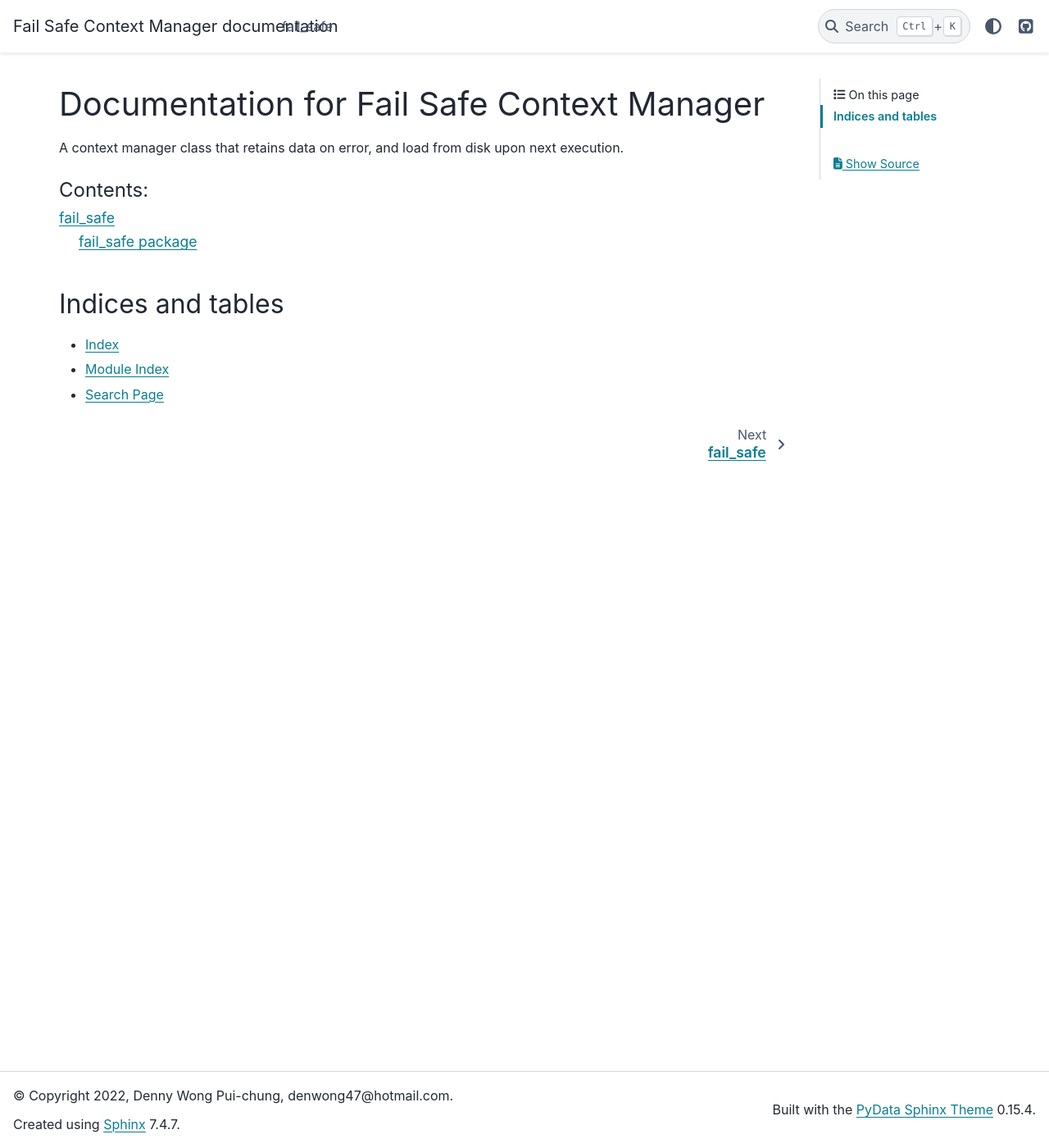
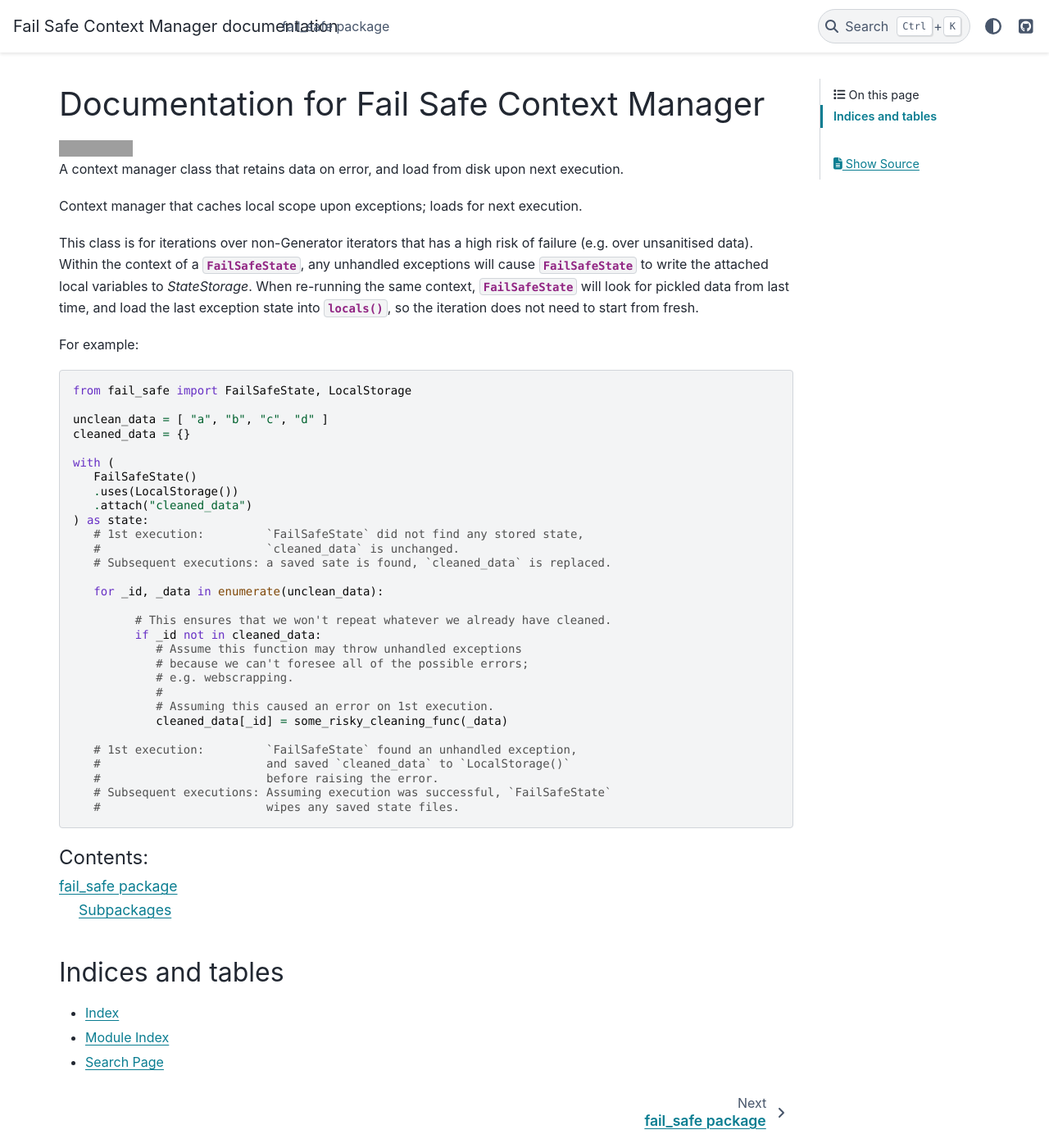
Before and after one commit to denwong47/fail_safe, a Sphinx documentation site: the page built from docs/source/index.rst, in a window 1280 px wide and 1400 px high. Shown: the whole window at 82% size. Built offline with Sphinx 7.4.7 and the PyData theme 0.15.4, drawn with Linux system fonts in a browser that asks for light colours; grey boxes are pictures that could not be loaded.

Commit message:
Minimal docstrings added.

```diff
--- a/docs/source/fail_safe.rst
+++ b/docs/source/fail_safe.rst
@@ -10,7 +10,9 @@ Subpackages
 -----------
 
 .. toctree::
-   :maxdepth: 4
+   :maxdepth: 2
 
+   fail_safe.classes
    fail_safe.config
-   fail_safe.decorators
+   fail_safe.utils
+\
--- a/docs/source/index.rst
+++ b/docs/source/index.rst
@@ -2,13 +2,58 @@
  Documentation for Fail Safe Context Manager
 ===================================================================================
 
+.. image:: https://github.com/denwong47/fail_safe/actions/workflows/CI.yml/badge.svg?branch=main
+
 A context manager class that retains data on error, and load from disk upon next execution.
+
+Context manager that caches local scope upon exceptions; loads for next execution.
+
+This class is for iterations over non-Generator iterators that has a high risk of
+failure (e.g. over unsanitised data). Within the context of a
+:class:`FailSafeState`, any unhandled exceptions will cause :class:`FailSafeState`
+to write the attached local variables to `StateStorage`. When re-running the
+same context, :class:`FailSafeState` will look for pickled data from last time,
+and load the last exception state into :func:`locals`, so the iteration does not
+need to start from fresh.
+
+For example::
+
+   from fail_safe import FailSafeState, LocalStorage
+
+   unclean_data = [ "a", "b", "c", "d" ]
+   cleaned_data = {}
+
+   with (
+      FailSafeState()
+      .uses(LocalStorage())
+      .attach("cleaned_data")
+   ) as state:
+      # 1st execution:         `FailSafeState` did not find any stored state,
+      #                        `cleaned_data` is unchanged.
+      # Subsequent executions: a saved sate is found, `cleaned_data` is replaced.
+
+      for _id, _data in enumerate(unclean_data):
+
+            # This ensures that we won't repeat whatever we already have cleaned.
+            if _id not in cleaned_data:
+               # Assume this function may throw unhandled exceptions
+               # because we can't foresee all of the possible errors;
+               # e.g. webscrapping.
+               #
+               # Assuming this caused an error on 1st execution.
+               cleaned_data[_id] = some_risky_cleaning_func(_data)
+
+      # 1st execution:         `FailSafeState` found an unhandled exception,
+      #                        and saved `cleaned_data` to `LocalStorage()`
+      #                        before raising the error.
+      # Subsequent executions: Assuming execution was successful, `FailSafeState`
+      #                        wipes any saved state files.
 
 .. toctree::
    :maxdepth: 2
    :caption: Contents:
 
-   modules
+   fail_safe
 
 Indices and tables
 ==================
```
Also changed, not shown: README.md (+52 -1 lines), docs/source/fail_safe.classes.rst (added, +26 -0 lines), docs/source/fail_safe.decorators.rst (deleted, +0 -18 lines), docs/source/fail_safe.utils.rst (added, +18 -0 lines), 6 other files.
